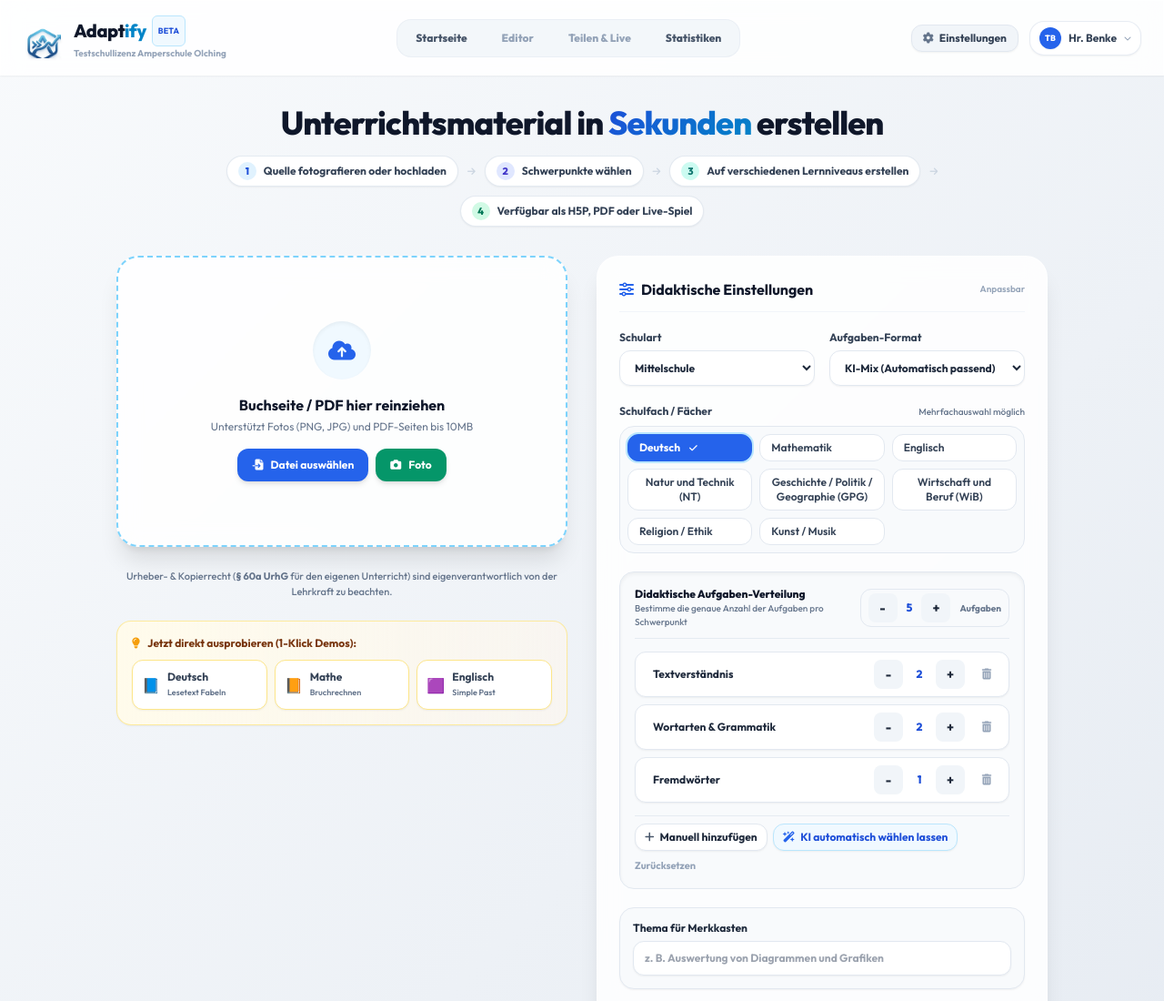
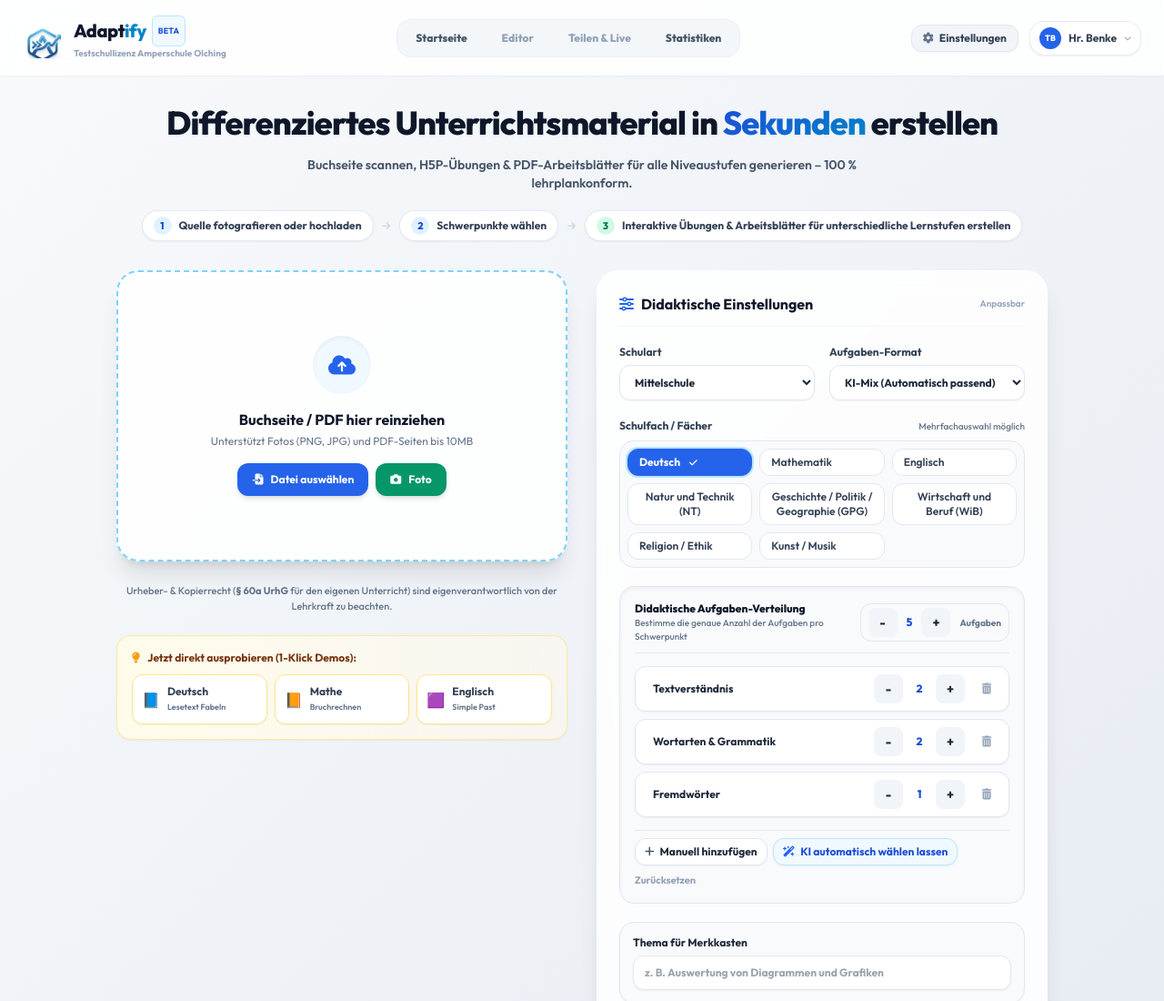
Before and after one commit to TB-85/Adaptify, a website: page frontend/www/index.html in a window 1280 px wide. Shown: the top 1100 px of the page at 91% size. Drawn offline with nearby package versions, Linux system fonts and the light colour scheme.

Commit message:
UX: Update Hero Headline, Subheadline and 3-step onboarding text

```diff
--- a/frontend/www/index.html
+++ b/frontend/www/index.html
@@ -172,11 +172,14 @@
             <!-- Hero Header & 3-Step Visual Guide -->
             <div class="text-center space-y-4">
                 <h2 class="text-3xl sm:text-4xl font-extrabold tracking-tight text-slate-900 leading-tight">
-                    Unterrichtsmaterial in <span class="gradient-text">Sekunden</span> erstellen
+                    Differenziertes Unterrichtsmaterial in <span class="gradient-text">Sekunden</span> erstellen
                 </h2>
-
-                <!-- 4-Step Visual Onboarding Badges (ohne Emojis) -->
-                <div class="flex flex-wrap justify-center items-center gap-2 sm:gap-2.5 text-xs font-bold text-slate-700 select-none">
+                <p class="text-xs sm:text-sm font-semibold text-slate-600 max-w-2xl mx-auto leading-relaxed">
+                    Buchseite scannen, H5P-Übungen &amp; PDF-Arbeitsblätter für alle Niveaustufen generieren – 100 % lehrplankonform.
+                </p>
+
+                <!-- 3-Step Visual Onboarding Badges -->
+                <div class="flex flex-wrap justify-center items-center gap-2 sm:gap-2.5 text-xs font-bold text-slate-700 select-none pt-1">
                     <span class="bg-white border border-slate-200/90 px-3 py-1.5 rounded-full shadow-sm flex items-center gap-2">
                         <span class="w-5 h-5 rounded-full bg-brand-100 text-brand-700 flex items-center justify-center text-[11px] font-extrabold">1</span>
                         <span>Quelle fotografieren oder hochladen</span>
@@ -184,20 +187,14 @@
                     <i class="fa-solid fa-arrow-right text-slate-300 text-[10px] hidden sm:inline-block"></i>
 
                     <span class="bg-white border border-slate-200/90 px-3 py-1.5 rounded-full shadow-sm flex items-center gap-2">
-                        <span class="w-5 h-5 rounded-full bg-indigo-100 text-indigo-700 flex items-center justify-center text-[11px] font-extrabold">2</span>
+                        <span class="w-5 h-5 rounded-full bg-brand-100 text-brand-700 flex items-center justify-center text-[11px] font-extrabold">2</span>
                         <span>Schwerpunkte wählen</span>
                     </span>
                     <i class="fa-solid fa-arrow-right text-slate-300 text-[10px] hidden sm:inline-block"></i>
 
                     <span class="bg-white border border-slate-200/90 px-3 py-1.5 rounded-full shadow-sm flex items-center gap-2">
-                        <span class="w-5 h-5 rounded-full bg-teal-100 text-teal-700 flex items-center justify-center text-[11px] font-extrabold">3</span>
-                        <span>Auf verschiedenen Lernniveaus erstellen</span>
-                    </span>
-                    <i class="fa-solid fa-arrow-right text-slate-300 text-[10px] hidden sm:inline-block"></i>
-
-                    <span class="bg-white border border-slate-200/90 px-3 py-1.5 rounded-full shadow-sm flex items-center gap-2">
-                        <span class="w-5 h-5 rounded-full bg-emerald-100 text-emerald-700 flex items-center justify-center text-[11px] font-extrabold">4</span>
-                        <span>Verfügbar als H5P, PDF oder Live-Spiel</span>
+                        <span class="w-5 h-5 rounded-full bg-emerald-100 text-emerald-700 flex items-center justify-center text-[11px] font-extrabold">3</span>
+                        <span>Interaktive Übungen &amp; Arbeitsblätter für unterschiedliche Lernstufen erstellen</span>
                     </span>
                 </div>
             </div>
--- a/frontend/www/sw.js
+++ b/frontend/www/sw.js
@@ -1,4 +1,4 @@
-const CACHE_NAME = 'adaptify-cache-v8';
+const CACHE_NAME = 'adaptify-cache-v9';
 
 // Immediately take over active clients without waiting
 self.addEventListener('install', (event) => {
```
